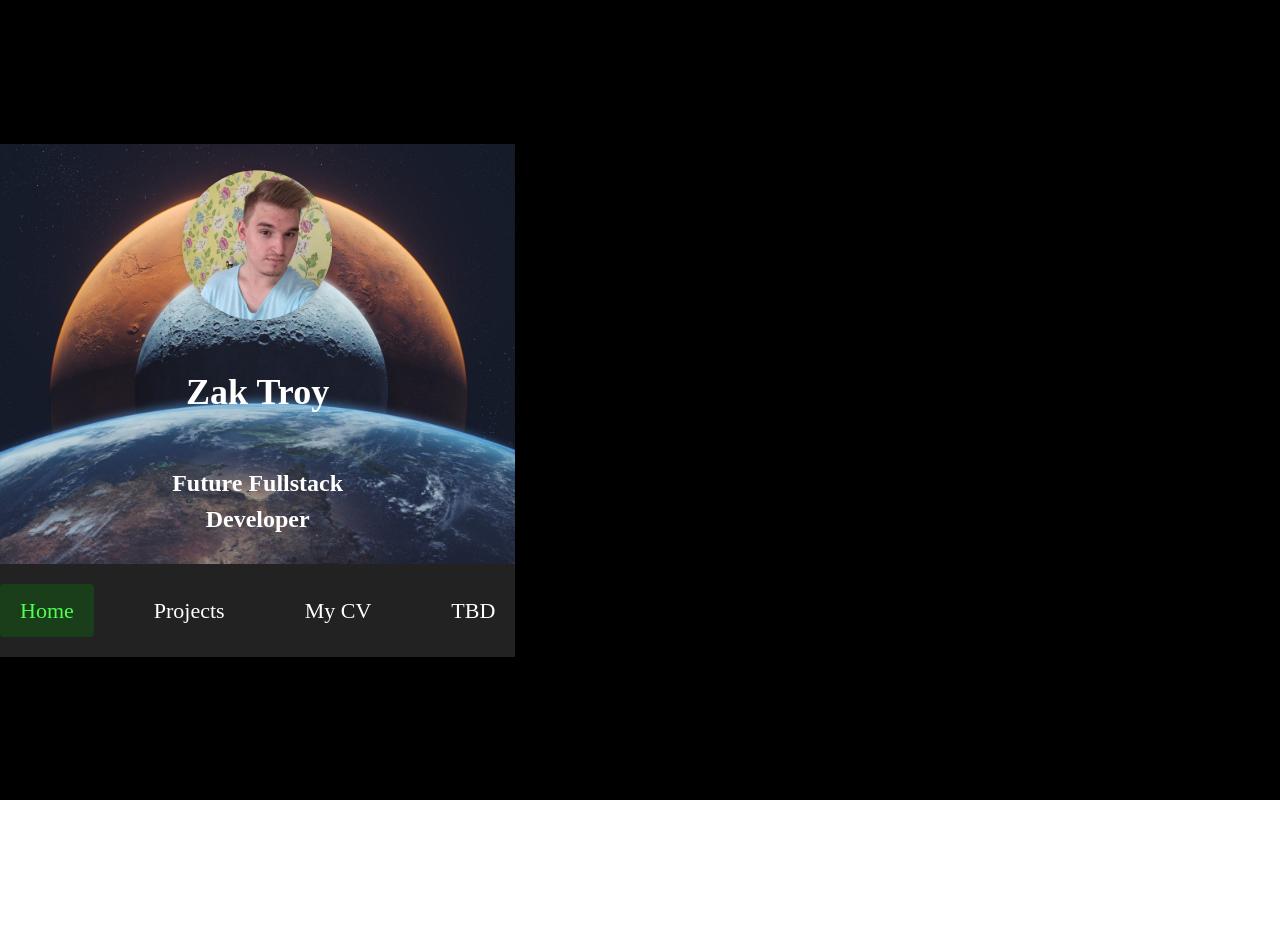
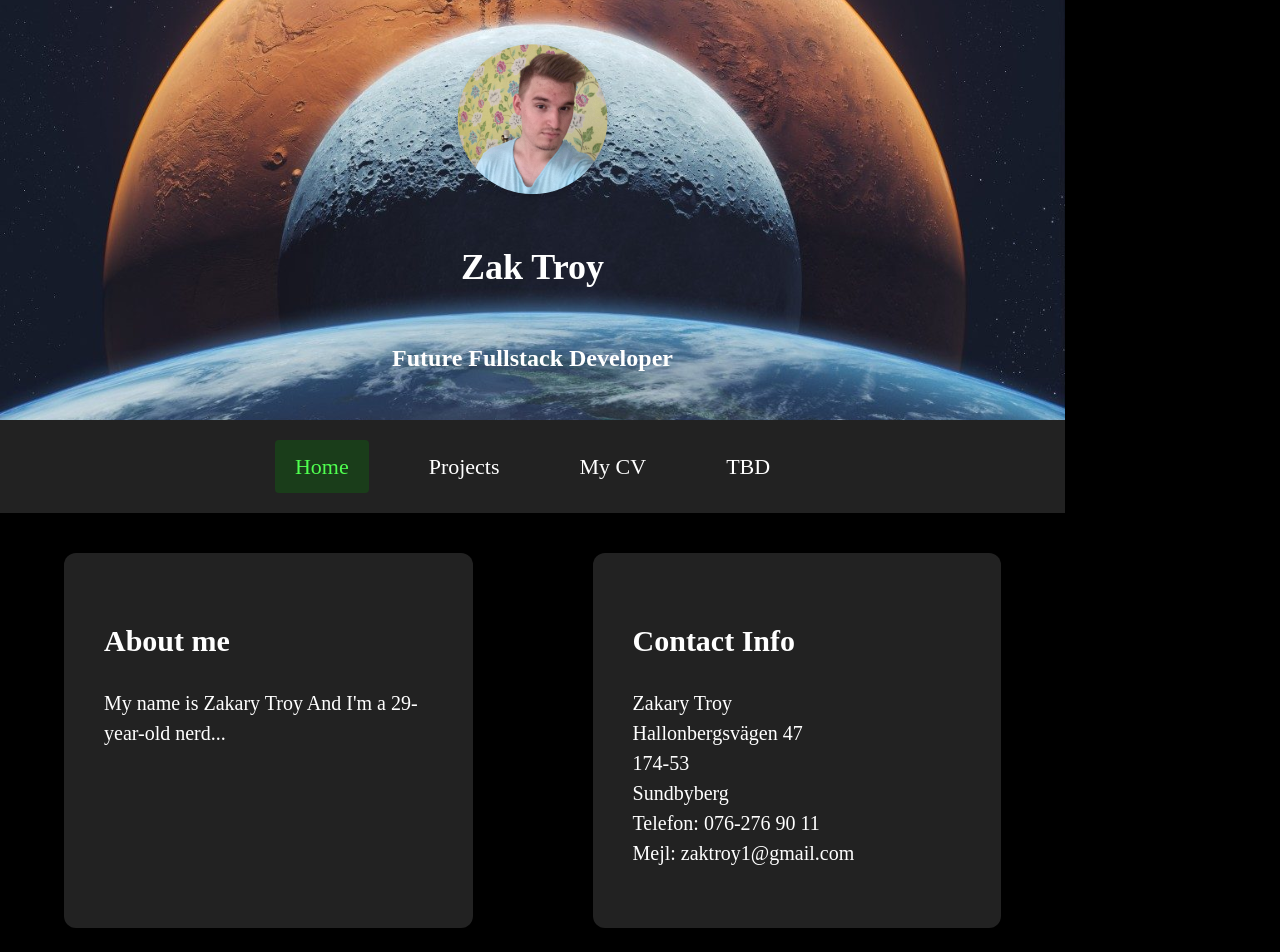
Before and after one commit to Taragoul/Uppgift-2---Dynamisk-sida, a React (Vite) app: page / in a window 1280 px wide. Shown: the top 952 px of the page. Before the commit the page ends 800 px from the top, so only its background shows below. Built offline with nearby package versions, Linux system fonts and the light colour scheme; a web font is replaced by a local one.

Commit message:
added content to  the home page and some styling

```diff
--- /dev/null
+++ b/src/assets/styles/Home.css
@@ -0,0 +1,24 @@
+.home-content {
+  display: flex;
+  justify-content: space-between;
+  gap: 3rem;
+  padding: 2rem 5vw;
+}
+
+.about-me, .contact-info {
+  flex: 1;
+  background: #222;
+  color: #fff;
+  padding: 2rem;
+  border-radius: 12px;
+  min-width: 0;
+  box-shadow: 0 2px 8px rgba(0,0,0,0.15);
+}
+
+.about-me {
+  margin-right: 1.5rem;
+}
+
+.contact-info {
+  margin-left: 1.5rem;
+}
--- /dev/null
+++ b/src/components/AboutMe.jsx
@@ -0,0 +1,13 @@
+import React from "react";
+
+const AboutMe = () => (
+  <div className="about-me">
+    <h2>About me</h2>
+    <p>
+      My name is Zakary Troy
+       And I'm a 29-year-old nerd...
+    </p>
+  </div>
+);
+
+export default AboutMe;
--- /dev/null
+++ b/src/components/ContactInfo.jsx
@@ -0,0 +1,17 @@
+import React from "react";
+
+const ContactInfo = () => (
+  <div className="contact-info">
+    <h2>Contact Info</h2>
+    <p>
+      Zakary Troy<br />
+      Hallonbergsvägen 47<br />
+      174-53<br />
+      Sundbyberg<br />
+      Telefon: 076-276 90 11<br />
+      Mejl: zaktroy1@gmail.com
+    </p>
+  </div>
+);
+
+export default ContactInfo;
--- a/src/pages/Home.jsx
+++ b/src/pages/Home.jsx
@@ -1,8 +1,12 @@
 import React from "react";
+import AboutMe from "../components/AboutMe";
+import ContactInfo from "../components/ContactInfo";
+import "../assets/styles/Home.css";
 
 const Home = () => (
-  <div>
-    {}
+  <div className="home-content">
+    <AboutMe />
+    <ContactInfo />
   </div>
 );
 
```
